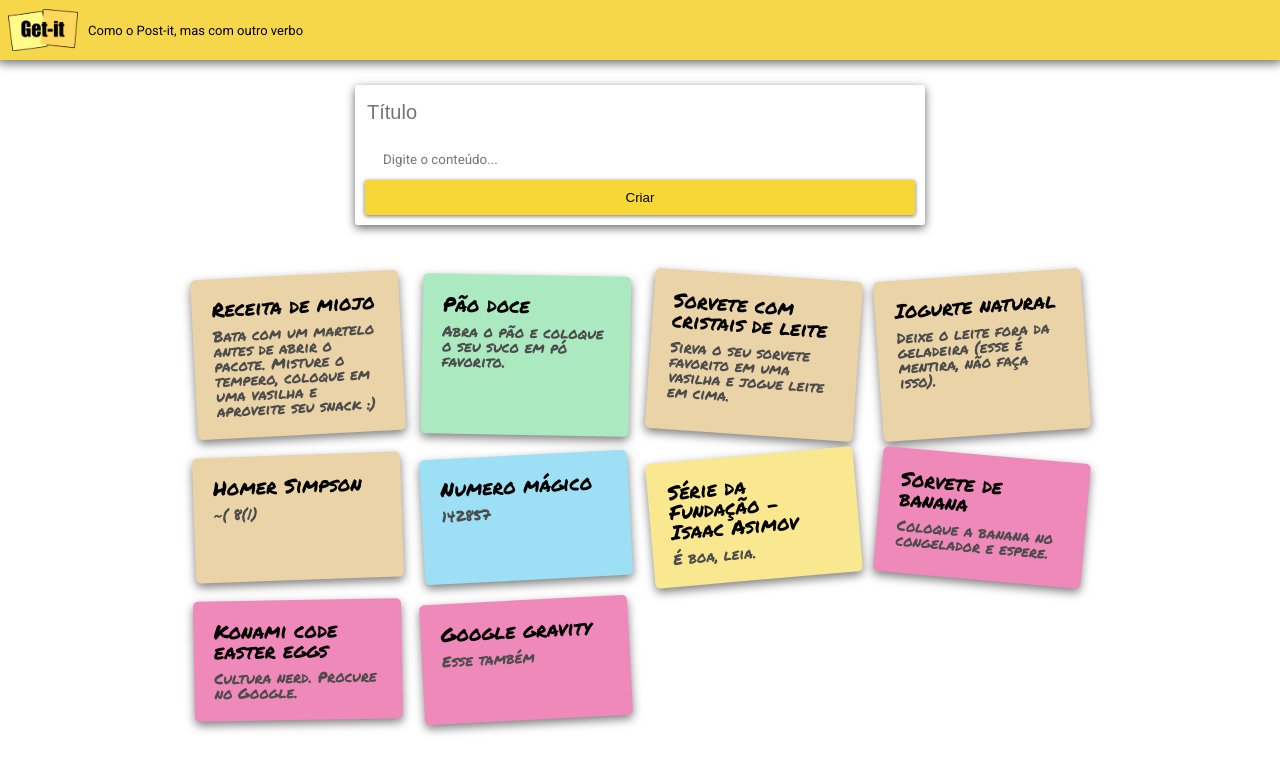
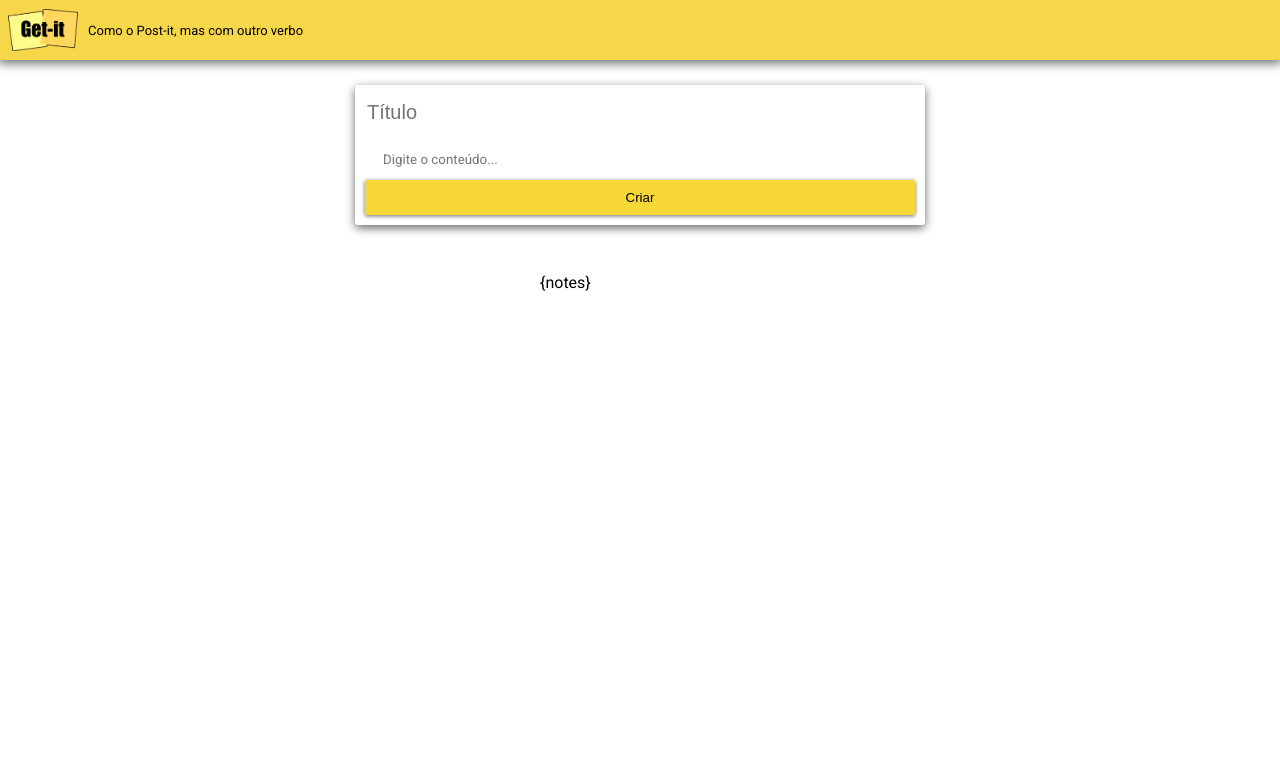
Before and after one commit to camilaconsentino/tecweb-projeto1-camila, a Python web app: template handout1/templates/index.html in a window 1280 px wide. Shown: the top 774 px of the page. Run offline with Jinja, Linux system fonts and the light colour scheme; the template is opened without the code that fills it, so the values that code supplies are empty; some libraries are stand-ins or nearby versions.

Commit message:
da pra add notes pelo db

```diff
--- a/handout1/templates/getit.css
+++ b/handout1/templates/getit.css
@@ -171,11 +171,14 @@
 
  }
 
- .card img {
-   display: flex;
-   justify-content: space-between;
-   align-items: flex-start;
+ /* .card-bar {
+  display:flex;
+  justify-content: space-between;
  }
+
+ .functions img {
+  max-width: 20px;
+ } */
 
  .card-title {
    font-size: 20px;
--- a/handout1/templates/index.html
+++ b/handout1/templates/index.html
@@ -26,7 +26,7 @@
 
     <main class="container">
       <!-- method="post" foi removido apenas para o exemplo funcionar sem o servidor -->
-      <form class="form-card">
+      <form class="form-card" method="post">
         <input
           class="form-card-title"
           type="text"
@@ -42,82 +42,7 @@
       </form>
 
       <div class="card-container">
-        <div class="card">
-          <h3 class="card-title">Receita de miojo</h3>
-          <div class="card-content">
-            <p>
-              Bata com um martelo antes de abrir o pacote. Misture o tempero,
-              coloque em uma vasilha e aproveite seu snack :)
-            </p>
-          </div>
-        </div>
-
-        <div class="card">
-          <h3 class="card-title">Pão doce</h3>
-          <div class="card-content">
-            <p>Abra o pão e coloque o seu suco em pó favorito.</p>
-          </div>
-        </div>
-
-        <div class="card">
-          <h3 class="card-title">Sorvete com cristais de leite</h3>
-          <div class="card-content">
-            <p>
-              Sirva o seu sorvete favorito em uma vasilha e jogue leite em cima.
-            </p>
-          </div>
-        </div>
-
-        <div class="card">
-          <h3 class="card-title">Iogurte natural</h3>
-          <div class="card-content">
-            <p>
-              Deixe o leite fora da geladeira (esse é mentira, não faça isso).
-            </p>
-          </div>
-        </div>
-
-        <div class="card">
-          <h3 class="card-title">Homer Simpson</h3>
-          <div class="card-content">
-            <p>~( 8(|)</p>
-          </div>
-        </div>
-
-        <div class="card">
-          <h3 class="card-title">Numero mágico</h3>
-          <div class="card-content">
-            <p>142857</p>
-          </div>
-        </div>
-
-        <div class="card">
-          <h3 class="card-title">Série da Fundação - Isaac Asimov</h3>
-          <div class="card-content">
-            <p>É boa, leia.</p>
-          </div>
-        </div>
-
-        <div class="card">
-          <h3 class="card-title">Sorvete de banana</h3>
-          <div class="card-content">
-            <p>Coloque a banana no congelador e espere.</p>
-          </div>
-        </div>
-
-        <div class="card">
-          <h3 class="card-title">Konami code easter eggs</h3>
-          <div class="card-content">
-            <p>Cultura nerd. Procure no Google.</p>
-          </div>
-        </div>
-
-        <div class="card">
-          <h3 class="card-title">Google gravity</h3>
-          <div class="card-content">
-            <p>Esse também</p>
-          </div>
-        </div>
+        {notes}
       </div>
     </main>
 
```
Also changed, not shown: handout1/templates/components/note.html (+15 -1 lines), handout1/utils.py (+6 -14 lines), handout1/views.py (+7 -9 lines), handout1/banco.db.
